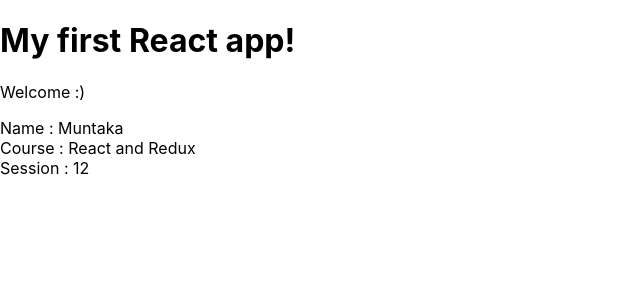
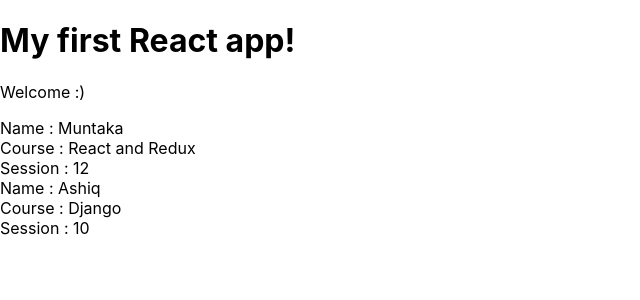
Before and after one commit to Ibnathism/React-And-Redux-Basics, a React (Create React App) app in the folder myfirstapp/: page / in a window 1280 px wide. Shown: the top 300 px of the page, without its empty margins (0-640 px from the left). Built offline with nearby package versions, Linux system fonts and the light colour scheme.

Commit message:
pass variables using props

```diff
--- a/myfirstapp/src/App.js
+++ b/myfirstapp/src/App.js
@@ -1,5 +1,5 @@
 import React, { Component } from 'react';
-import Nested from './Nested';
+import Nested from './Props';
 
 class App extends Component {
   render(){
@@ -7,7 +7,8 @@
       <div className="App">
           <h1>My first React app!</h1>
           <p>Welcome :)</p>
-          <Nested />
+          <Nested name="Muntaka" course="React and Redux" session="12"/>
+          <Nested name="Ashiq" course="Django" session="10"/>
       </div>
     );
   }
--- a/myfirstapp/src/Nested.js
+++ /dev/null
@@ -1,15 +0,0 @@
-import React, { Component } from 'react';
-
-class Nested extends Component{
-    render(){
-        return(
-            <div className="Nested">
-                <div>Name : Muntaka</div>
-                <div>Course : React and Redux</div>
-                <div>Session : 12</div>
-            </div>
-        )
-    }
-}
-
-export default Nested;
--- /dev/null
+++ b/myfirstapp/src/Props.js
@@ -0,0 +1,17 @@
+import React, { Component } from 'react';
+
+class Nested extends Component{
+    render(){
+        //console.log(this.props);
+        const { name, course, session } = this.props;
+        return(
+            <div className="Nested">
+                <div>Name : { name }</div>
+                <div>Course : { course }</div>
+                <div>Session : { session }</div>
+            </div>
+        );
+    }
+}
+
+export default Nested;
```
